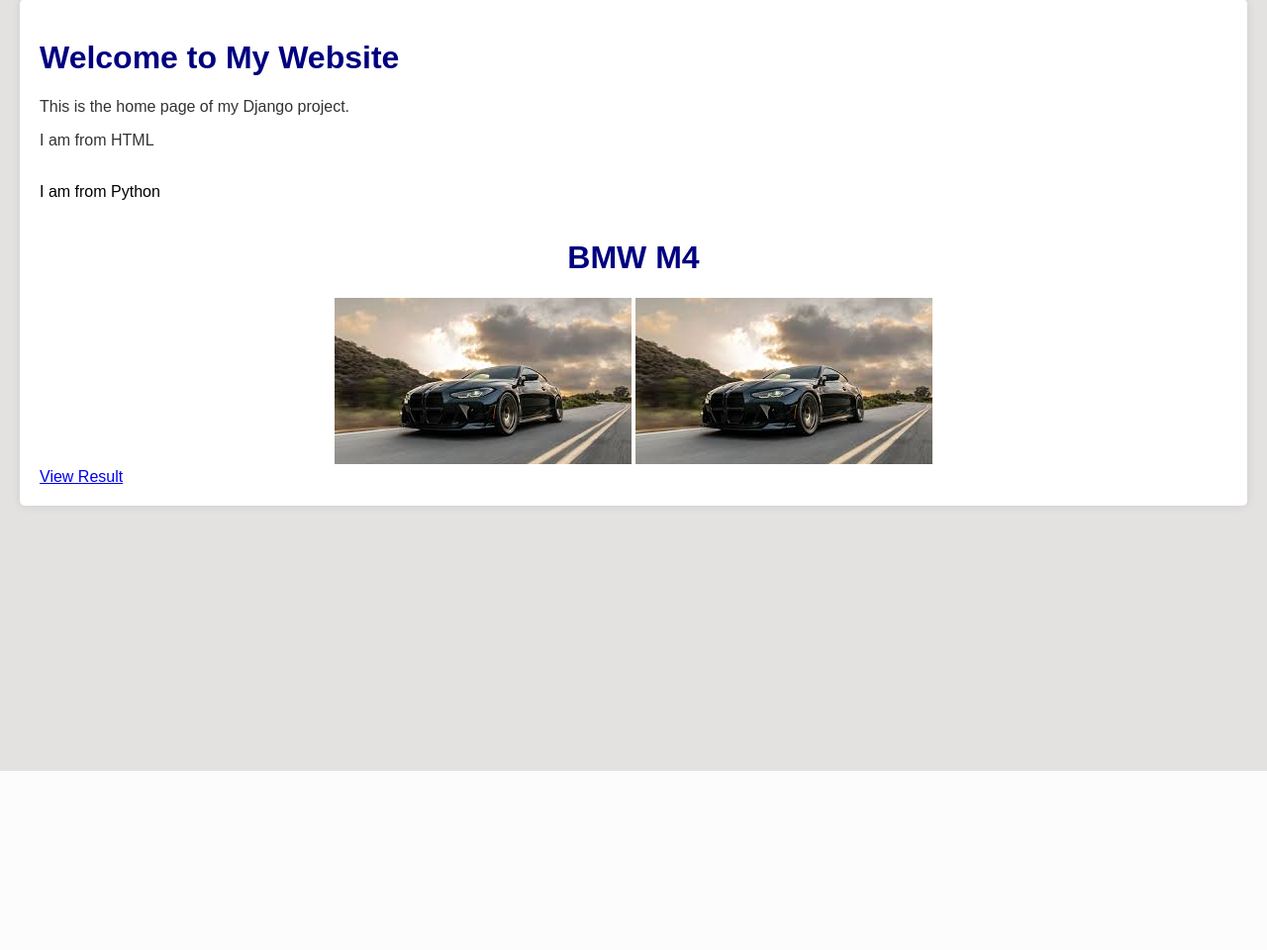
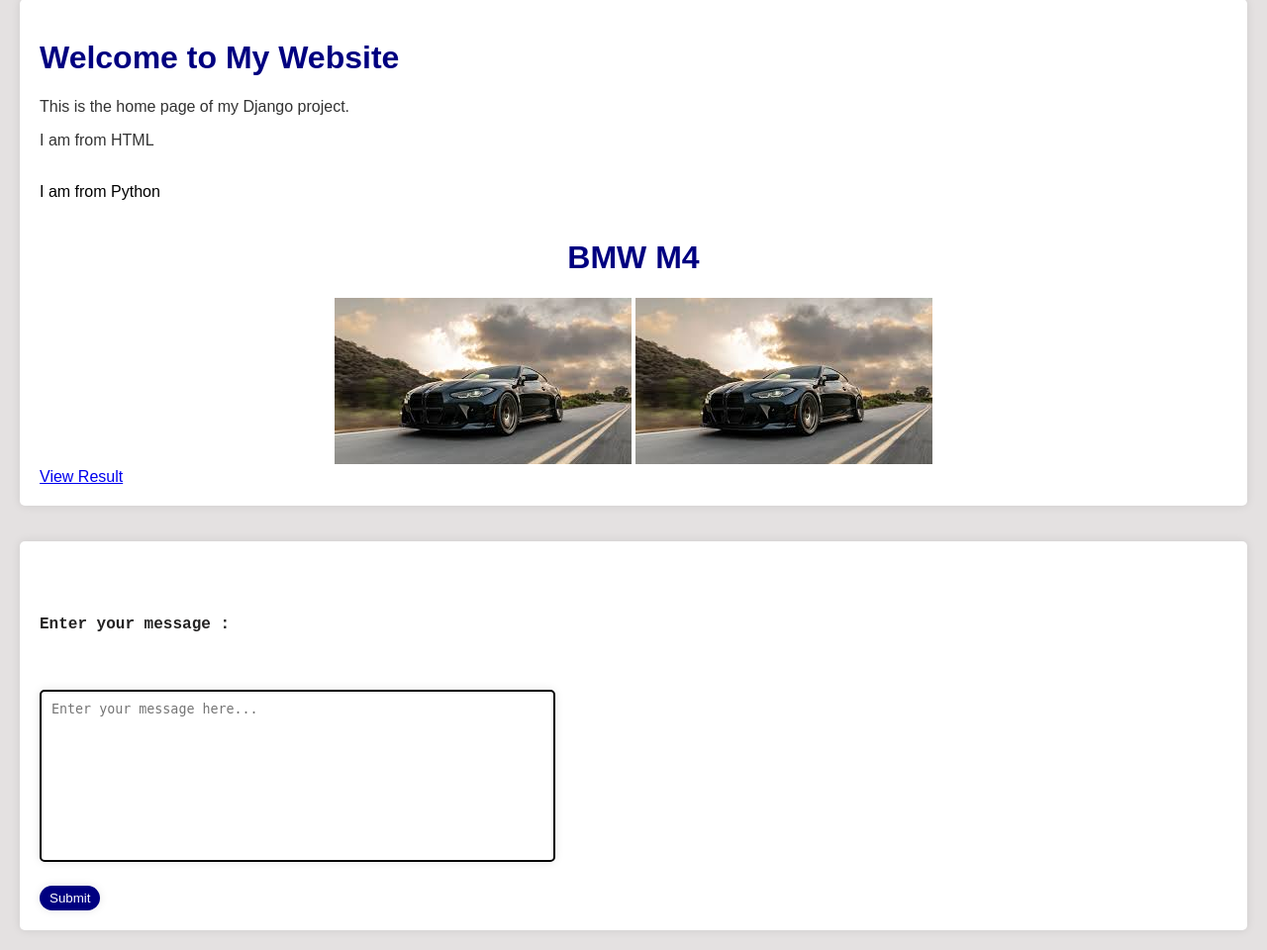
Before and after one commit to MehmoodCoder/Learning_Python, a Django app: page / in a window 1280 px wide. Shown: the part 21-981 px from the top of the page at 99% size. Before the commit the page ends 800 px from the top, so only its background shows below. Run offline with Django 5.2, Linux system fonts and the light colour scheme.

Commit message:
Make a word counter web app by editing result.html and index.html and view.py and url.py and connect many html files

```diff
--- a/Python_for_all_levels_course/Django_Project/MyWeb/views.py
+++ b/Python_for_all_levels_course/Django_Project/MyWeb/views.py
@@ -1,5 +1,7 @@
+import operator
 from django.http import HttpResponse
 from django.shortcuts import render
+
 
 def home(request):
     return render(request, 'index.html',{"key":"I am from Python"})
@@ -8,4 +10,20 @@ def downloads(request):
     return HttpResponse('<font face = "sans-serif" color = "navy" size = "7px"><center><h4> No Downloads Available !</h4></center></font>')
 
 def result(request):
-    return render(request, 'result.html')
+
+    # name = request.GET['name']
+    message = request.GET['message']
+
+    word = message.split()
+    word_count = len(word)
+    dict_words = {}
+
+    for i in word:
+        if i in dict_words:
+            dict_words[i] += 1
+        else:
+            dict_words[i] = 1
+
+    sorted_dict = sorted(dict_words.items(), key=operator.itemgetter(1), reverse=True)
+
+    return render(request, 'result.html', {"message": message, "word_count": word_count, "dict_words": sorted_dict})
--- a/Python_for_all_levels_course/Django_Project/Templates/index.html
+++ b/Python_for_all_levels_course/Django_Project/Templates/index.html
@@ -25,6 +25,34 @@
             border-radius: 5px;
             box-shadow: 0 0 10px rgba(0, 0, 0, 0.1);
         }
+        input , textarea{
+            margin-top: 20px;
+            border-color: black;
+            border-width: 2px;
+            border-style: solid;
+            box-shadow: 0 0 10px rgba(0, 0, 0, 0.1);
+            border-radius: 5px;
+            padding: 10px;
+        }
+        input.submit{
+            background-color: navy;
+            color: white;
+            border: none;
+            border-radius: 5px;
+            cursor: pointer;
+            border-color: black;
+            border-radius: 20px;
+            padding: 5px 10px;
+        }
+        input.submit:hover{
+            background-color: #333;
+        }
+        h6{
+            font-family: 'Courier New', Courier, monospace;
+            font-size: 16px;
+            color:rgb(36, 35, 35);
+            font-weight: bold;
+        }
     </style>
 </head>
 <body>
@@ -40,5 +68,24 @@
         </center>
         <a href="{% url 'result' %}">View Result</a>
     </div>
+    <br><br>
+    <div>
+        <!-- for security -->
+        <!-- <form action="{% url 'result' %}">
+            {% csrf_token %}
+            <input type="text" name="name" placeholder="Enter your name"><br>
+            <input class = "submit" type="submit" value="Submit">
+        </form> -->
+
+        <br>
+
+        <form action="{% url 'result' %}">
+            {% csrf_token %}
+            <!-- for security -->
+             <h6>Enter your message :</h6>
+            <textarea style="resize: none;" name="message" cols = "60" rows ="10" id="message" placeholder="Enter your message here..."></textarea><br>
+            <input class = "submit" type="submit" value="Submit">
+        </form>
+    </div>
 </body>
 </html>
```
Also changed, not shown: Python_for_all_levels_course/Django_Project/Templates/result.html (+13 -3 lines).
